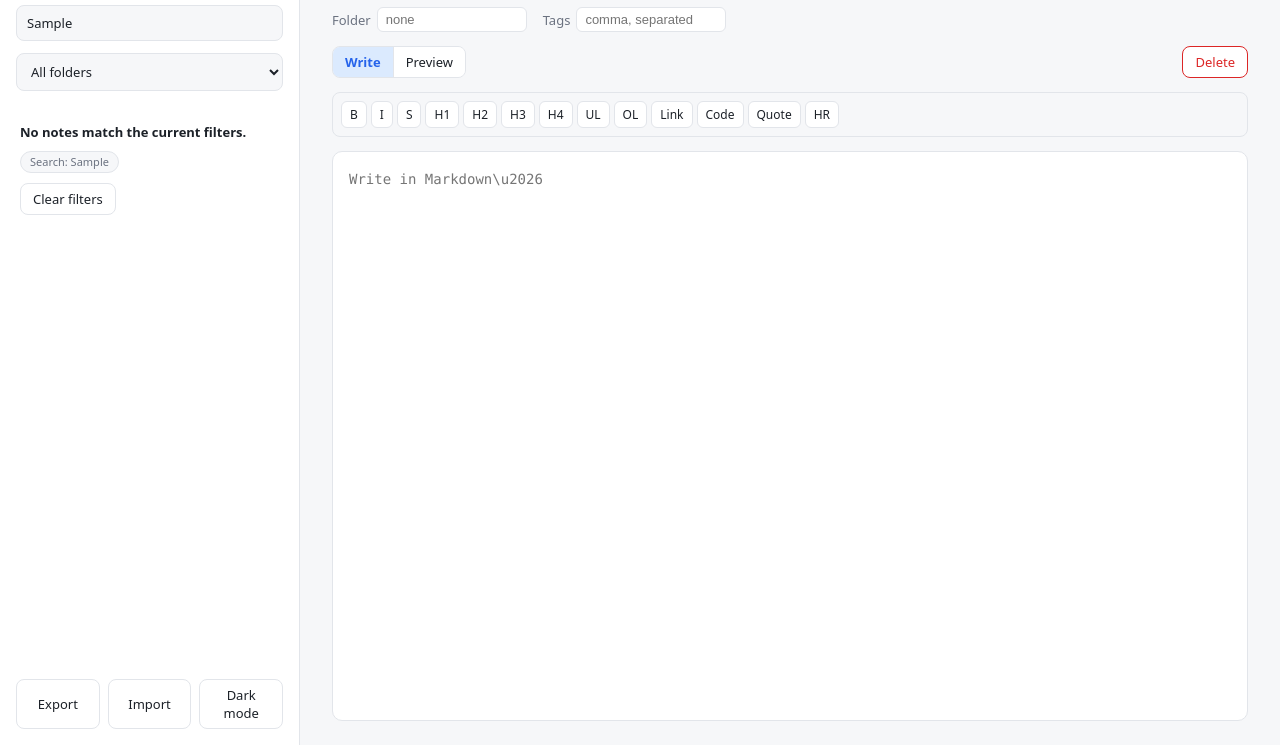
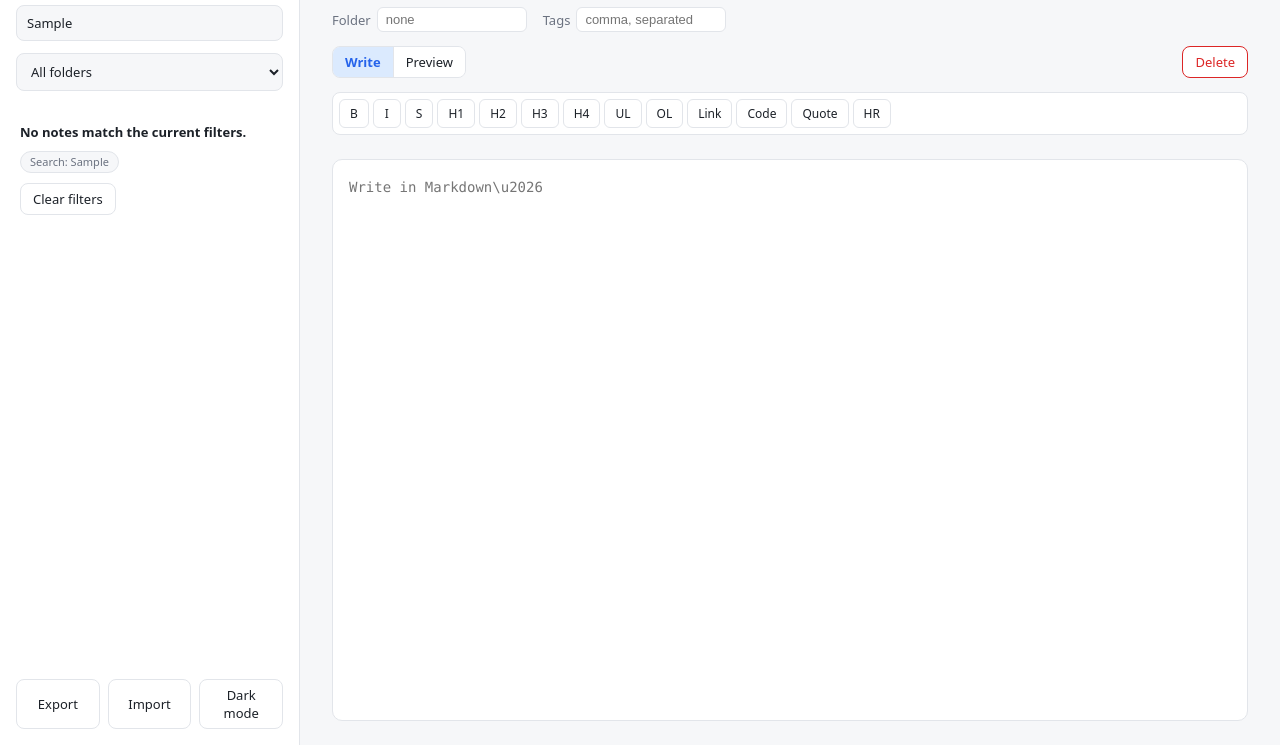
Before and after one commit to CroniC-/notes-app-test, a website: page index.html in a window 1280 px wide. Both pictures are taken after typing "Sample" into the empty fields and a click on the button "+ New". Shown: the part 55-800 px from the top of the page. Drawn offline with Linux system fonts and the light colour scheme.

Commit message:
Improve visual appearance of rich text editor toolbar
- Change toolbar background from var(--bg) to var(--panel) for consistency
- Add margin-bottom for better spacing
- Increase button padding (5px 10px vs 4px 8px)
- Add font-weight: 500 for better readability
- Add min-width: 28px and text-align: center for consistent button sizing
- Add smooth transition effect (0.15s ease)
- Enhance hover state with border-color change
- Add :active state with solid accent background

Improves visual polish of the formatting toolbar.

Co-authored-by: CroniC- <CroniC-@users.noreply.github.com>

```diff
--- a/style.css
+++ b/style.css
@@ -306,27 +306,39 @@ body {
   display: flex;
   gap: 4px;
   flex-wrap: wrap;
-  padding: 8px;
-  background: var(--bg);
+  padding: 6px;
+  background: var(--panel);
   border-radius: 8px;
   border: 1px solid var(--border);
+  margin-bottom: 10px;
 }
 
 .fmt-btn {
   font: inherit;
   font-size: 12px;
-  padding: 4px 8px;
+  font-weight: 500;
+  padding: 5px 10px;
   border-radius: 6px;
   border: 1px solid var(--border);
   background: var(--panel);
   color: var(--text);
   cursor: pointer;
+  min-width: 28px;
+  text-align: center;
+  transition: all 0.15s ease;
 }
 
 .fmt-btn:hover {
   background: var(--accent-soft);
   color: var(--accent);
+  border-color: var(--accent);
   font-weight: 600;
+}
+
+.fmt-btn:active {
+  background: var(--accent);
+  color: var(--accent-text);
+  border-color: var(--accent);
 }
 
 .fmt-btn:focus-visible {
```
